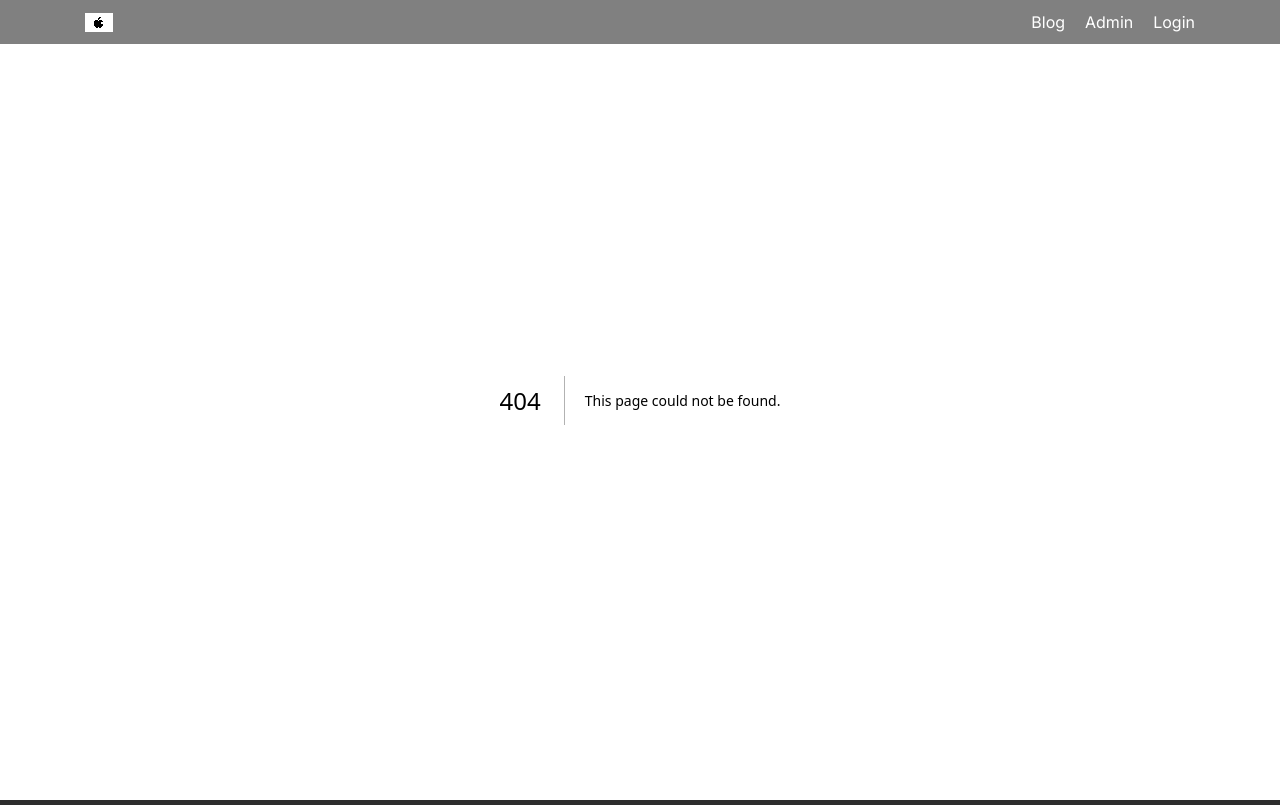
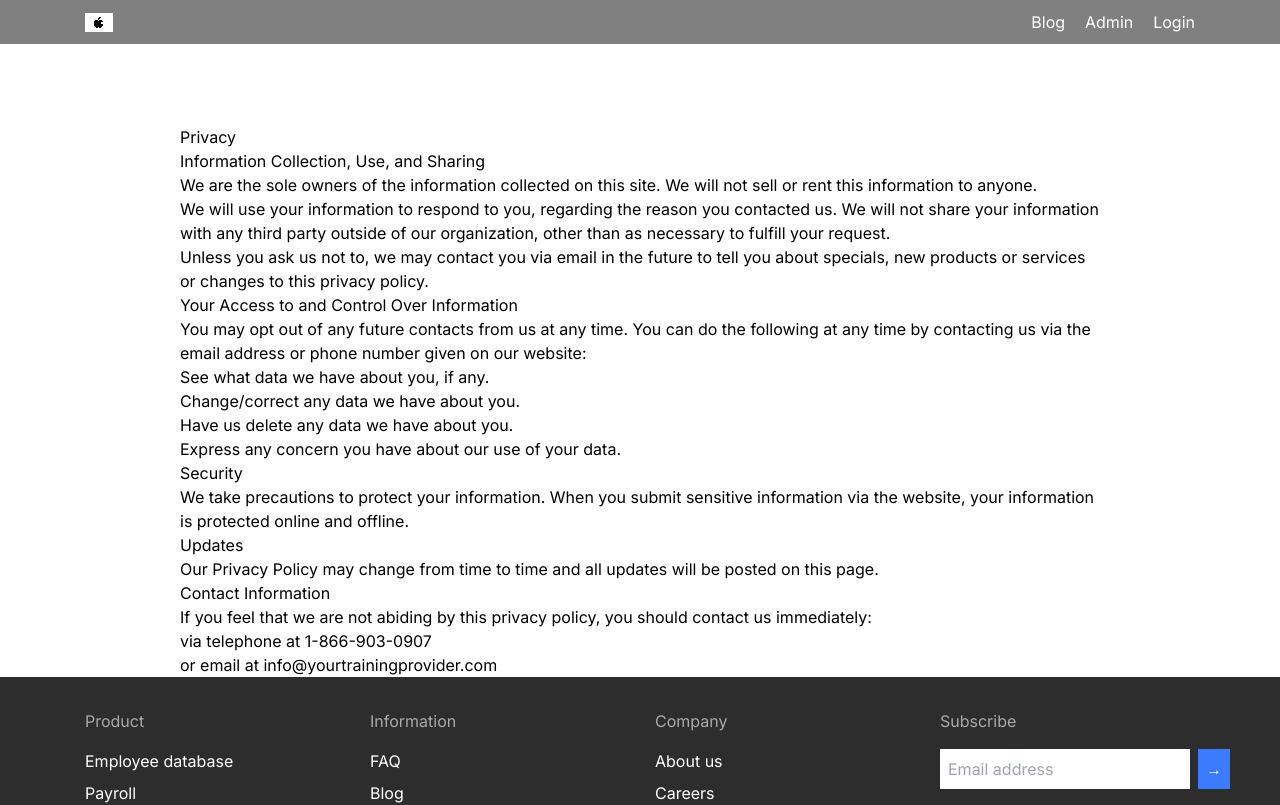
Before and after one commit to ma-xk/flask-next-ytp, a Next.js app: page /privacy in a window 1280 px wide. Before the commit this address had no page. Shown: the top 805 px of the page. Built offline with nearby package versions, Linux system fonts and the light colour scheme.

Commit message:
minnor tweaks, spoacing in layout, etc.

```diff
--- /dev/null
+++ b/app/(routes)/privacy/page.js
@@ -0,0 +1,50 @@
+'use client';
+
+import React from 'react';
+import { Container, Row, Col } from 'react-grid-system';
+
+
+function Privacy () {
+
+
+    return (
+        <div>
+            <Container>
+                {/* <Spacer /> */}
+                <Row justify="center">
+                    <Col xs={12} md={10}>
+                        <h1>Privacy</h1>
+                        <h2>Information Collection, Use, and Sharing</h2>
+    <p>We are the sole owners of the information collected on this site. We will not sell or rent this information to anyone.</p>
+    <p>We will use your information to respond to you, regarding the reason you contacted us. We will not share your information with any third party outside of our organization, other than as necessary to fulfill your request.</p>
+    <p>Unless you ask us not to, we may contact you via email in the future to tell you about specials, new products or services or changes to this privacy policy.</p>
+
+    <h2>Your Access to and Control Over Information</h2>
+    <p>You may opt out of any future contacts from us at any time. You can do the following at any time by contacting us via the email address or phone number given on our website:</p>
+    <ul>
+        <li>See what data we have about you, if any.</li>
+        <li>Change/correct any data we have about you.</li>
+        <li>Have us delete any data we have about you.</li>
+        <li>Express any concern you have about our use of your data.</li>
+    </ul>
+
+    <h2>Security</h2>
+    <p>We take precautions to protect your information. When you submit sensitive information via the website, your information is protected online and offline.</p>
+
+    <h2>Updates</h2>
+    <p>Our Privacy Policy may change from time to time and all updates will be posted on this page.</p>
+
+    <h2>Contact Information</h2>
+    <p>If you feel that we are not abiding by this privacy policy, you should contact us immediately:</p>
+    <ul>
+        <li>via telephone at 1-866-903-0907</li>
+        <li>or email at <a href="mailto:info@yourtrainingprovider.com">info@yourtrainingprovider.com</a></li>
+    </ul>
+                    </Col>
+                </Row>
+            </Container>
+        </div>
+    );
+};
+
+export default Privacy;
--- a/app/components/blog/BlogCard.js
+++ b/app/components/blog/BlogCard.js
@@ -1,6 +1,7 @@
 import React from 'react';
 import Link from 'next/link';
 import Image from 'next/image'; // If you use Next.js Image component
+import   '/app/components/blog/blog.css';
 
 const BlogCard = ({ thumbnail, title, author, date, slug }) => {
     return (
--- a/app/components/blog/BlogList.js
+++ b/app/components/blog/BlogList.js
@@ -2,7 +2,7 @@ import React from 'react';
 import { Row, Col } from 'react-grid-system';
 import BlogCard from './BlogCard.js';
 import blogPosts from './blogData.js'
-import './blog.css'
+import   '/app/components/blog/blog.css';
 
 const BlogList = () => {
     return (
--- a/app/components/blog/blog.css
+++ b/app/components/blog/blog.css
@@ -42,7 +42,7 @@
     object-fit: cover;
   }
 
-  .inverse-button-style:hover {
+  /* .inverse-button-style:hover {
     background-color: white;
     border: 1px solid black;
     color: black;
@@ -51,4 +51,4 @@
   .button-style:hover {
     background-color: white;
     color: black;
-  }
+  } */
--- /dev/null
+++ b/app/components/global/Spacer/Spacer.js
@@ -0,0 +1,13 @@
+import React from 'react';
+
+const Spacer = () => {
+    const style = {
+        height: '125px', // Sets the height of the spacer to 50 pixels
+        width: '100%',  // Ensures the spacer takes the full width of its container
+        // You can add additional styles if needed, like background color, etc.
+    };
+
+    return <div style={style} />;
+}
+
+export default Spacer;
--- a/app/layout.js
+++ b/app/layout.js
@@ -2,6 +2,7 @@ import { Inter } from 'next/font/google';
 import './globals.css';
 import Footer from './components/global/Footer/Footer';
 import Navbar from './components/global/Navbar/Navbar';
+import Spacer from './components/global/Spacer/Spacer';
 
 const inter = Inter({ subsets: ['latin'] });
 
@@ -15,6 +16,7 @@ export default function RootLayout({ children }) {
     <html lang='en'>
       <body className={inter.className}>
         <Navbar />
+        <Spacer />
         <div className='app'>
           {children}
           <Footer />
```
